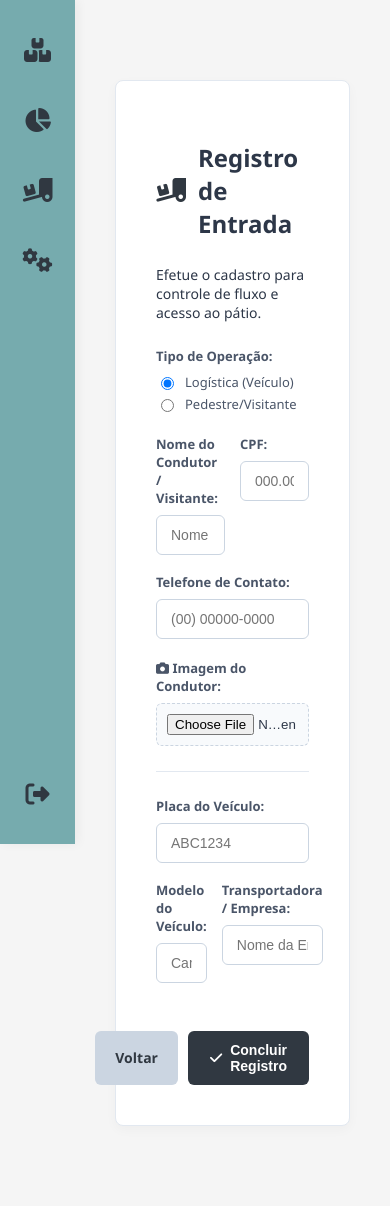
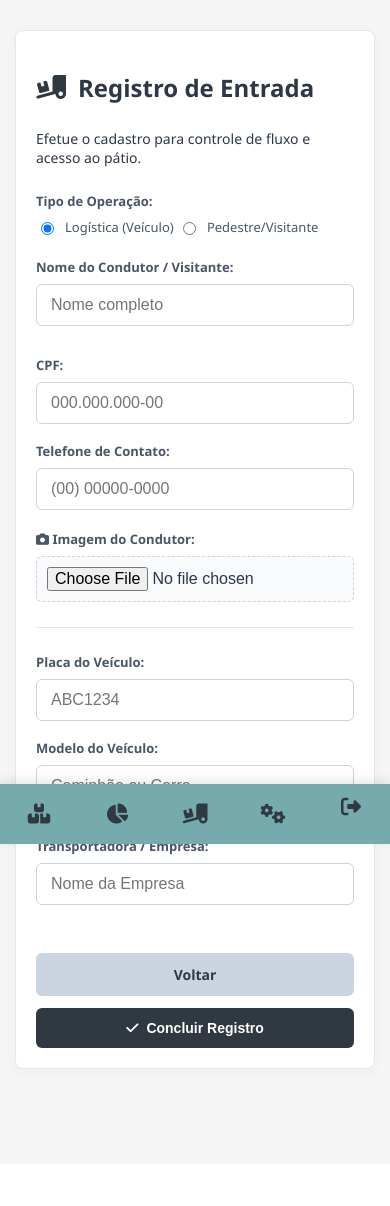
Before and after one commit to jepesg/YMS-Flask, a Flask app: page /entrada in a window 390 px wide. After the commit the page ends 1075 px from the top, so only its background shows below. Run offline with Flask 3, Linux system fonts and the light colour scheme; a user stored in the database is signed in.

Commit message:
alterecao css

```diff
--- a/app/static/assets/global.css
+++ b/app/static/assets/global.css
@@ -381,49 +403,146 @@ input[type="date"] {
 /* ==========================================================================
    KEYFRAMES MATRICIAIS (EFEITOS DE MOVIMENTO)
    ========================================================================== */
-
-/* Vibração mecânica do motor do caminhão estacionado */
 @keyframes vibrarDoca {
     from { transform: translateY(0); }
     to { transform: translateY(-1px); }
 }
 
-/* Fluxo da esquerda para a direita: a caixa entra na caçamba e some */
 @keyframes fluxoCarregar {
-    0% {
-        opacity: 0;
-        transform: translateX(35px) scale(0.6);
-    }
-    30% {
-        opacity: 1;
-        transform: translateX(20px) scale(1);
-    }
-    80% {
-        opacity: 1;
-        transform: translateX(-2px) scale(1);
-    }
-    100% {
-        opacity: 0;
-        transform: translateX(-10px) scale(0.7);
+    0% { opacity: 0; transform: translateX(35px) scale(0.6); }
+    30% { opacity: 1; transform: translateX(20px) scale(1); }
+    80% { opacity: 1; transform: translateX(-2px) scale(1); }
+    100% { opacity: 0; transform: translateX(-10px) scale(0.7); }
+}
+
+@keyframes fluxoDescarregar {
+    0% { opacity: 0; transform: translateX(-10px) scale(0.7); }
+    20% { opacity: 1; transform: translateX(-2px) scale(1); }
+    75% { opacity: 1; transform: translateX(20px) scale(1); }
+    100% { opacity: 0; transform: translateX(35px) scale(0.6); }
+}
+
+/* ==========================================================================
+   MÁGICA COMPLETA DE RESPONSIVIDADE (SEM ALTERAR O HTML ORIGINAL)
+   ========================================================================== */
+
+/* Prevenção global contra o zoom automático chato do Safari/Android Chrome */
+input, select, textarea {
+    font-size: 16px !important;
+}
+
+@media (max-width: 992px) {
+    /* Intercepta os estilos em linha baseados em CSS Grid puro sem classes */
+    div[style*="display: grid"],
+    div[style*="display:grid"] {
+        grid-template-columns: 1fr !important;
+        gap: 12px !important;
     }
 }
 
-/* Fluxo da direita para a esquerda: a caixa surge de dentro do caminhão e sai */
-@keyframes fluxoDescarregar {
-    0% {
-        opacity: 0;
-        transform: translateX(-10px) scale(0.7);
+@media (max-width: 768px) {
+    /* 1. Mapeamento da Área de Conteúdo principal */
+    .content-area {
+        margin-left: 0 !important; /* Libera o espaço ocupado pela sidebar */
+        padding: 15px !important;
+        padding-bottom: 80px !important; /* Evita que a barra inferior cubra botões da aplicação */
     }
-    20% {
-        opacity: 1;
-        transform: translateX(-2px) scale(1);
+
+    /* 2. Transformação da Sidebar lateral em Barra Inferior Mobile */
+    .sidebar {
+        width: 100% !important;
+        height: 60px !important;
+        position: fixed !important;
+        top: auto !important;
+        bottom: 0 !important;
+        left: 0 !important;
+        flex-direction: row !important;
+        justify-content: space-around !important;
+        padding-top: 0 !important;
+        gap: 0 !important;
+        box-shadow: 0 -3px 10px rgba(0,0,0,0.1);
     }
-    75% {
-        opacity: 1;
-        transform: translateX(20px) scale(1);
+
+    .sidebar a, .sidebar .logo {
+        width: 45px !important;
+        height: 45px !important;
+        font-size: 20px !important;
     }
-    100% {
-        opacity: 0;
-        transform: translateX(35px) scale(0.6);
+
+    .logo-brand {
+        margin-bottom: 0 !important;
+    }
+
+    /* 3. Ajuste do Cabeçalho e Painéis */
+    .header-painel {
+        flex-direction: column !important;
+        align-items: flex-start !important;
+        gap: 15px !important;
+    }
+
+    .header-painel h1 {
+        font-size: 22px !important;
+    }
+
+    .grupo-botoes {
+        width: 100% !important;
+        flex-direction: column !important;
+        gap: 10px !important;
+    }
+
+    .grupo-botoes a,
+    .grupo-botoes button {
+        width: 100% !important;
+        justify-content: center !important;
+    }
+
+    /* 4. Ajuste dos Filtros do Dashboard */
+    .form-filtro {
+        flex-direction: column !important;
+        align-items: stretch !important;
+        gap: 12px !important;
+        padding: 15px !important;
+    }
+
+    .form-filtro input,
+    .form-filtro select,
+    .form-filtro button {
+        width: 100% !important;
+    }
+
+    /* 5. Ajuste de Cartões de Formulários (Registro de Entrada / Docas) */
+    .card-container {
+        padding: 20px !important;
+        margin: 15px auto !important;
+        width: 100% !important;
+    }
+
+    /* Intercepta botões inferiores fixados com flexbox puro em linha */
+    div[style*="display: flex"][style*="justify-content: flex-end"] {
+        flex-direction: column !important;
+        gap: 12px !important;
+    }
+
+    div[style*="display: flex"][style*="justify-content: flex-end"] a,
+    div[style*="display: flex"][style*="justify-content: flex-end"] button {
+        width: 100% !important;
+        justify-content: center !important;
+        padding: 12px !important;
+    }
+
+    /* 6. Adequação da tabela interna */
+    .table-tech form {
+        flex-direction: column !important;
+        align-items: stretch !important;
+        width: 100% !important;
+    }
+    .table-tech form select,
+    .table-tech form button {
+        width: 100% !important;
+    }
+
+    /* Ajuste da tela de Login em smartphones */
+    .login-box {
+        padding: 25px 20px !important;
     }
 }
```
Also changed, not shown: other parts of app/static/assets/global.css (+30 -8 lines), app/static/uploads/acesso_7777777777_1782068238.jpeg (added).
